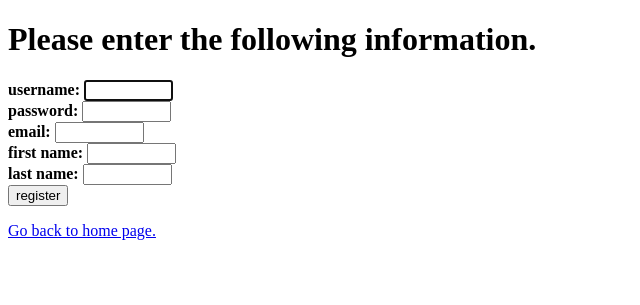
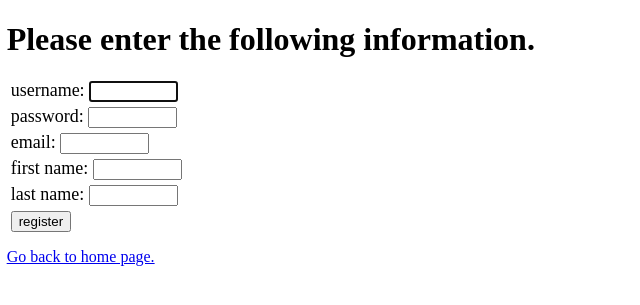
Before and after one commit to niu-tian/sql_practicer, a Flask app: page /register in a window 1280 px wide. Shown: the top 305 px of the page, without its empty margins (0-640 px from the left). Run offline with Flask 2, Linux system fonts and the light colour scheme.

Commit message:
add style sheets to login and register page

```diff
--- /dev/null
+++ b/static/login.css
@@ -0,0 +1,17 @@
+body {
+  margin: 5pt;
+}
+
+form {
+  font-size: large;
+}
+
+form div {
+  margin: 3pt;
+}
+
+#message {
+  margin: 5pt;
+  font-size: large;
+  color: brown;
+}
--- a/templates/register.html
+++ b/templates/register.html
@@ -2,20 +2,21 @@
 <html>
   <head>
     <title>Register</title>
+    <link rel="stylesheet" href="{{ url_for('static',filename='login.css') }}">
   </head>
   <body>
     <h1>Please enter the following information.</h1>
 
     <form method='POST' action="/newuser">
-      <div><strong>username: </strong><input name='name' type='text' size='8' autofocus='autofocus' /></div>
-      <div><strong>password: </strong><input name='password' type='password' size='8' /></div>
-      <div><strong>email: </strong><input name='email' type='text' size='8' autofocus='autofocus' /></div>
-      <div><strong>first name: </strong><input name='firstname' type='text' size='8' /></div>
-      <div><strong>last name: </strong><input name='lastname' type='text' size='8' /></div>
+      <div>username: <input name='name' type='text' size='8' autofocus='autofocus' /></div>
+      <div>password: <input name='password' type='password' size='8' /></div>
+      <div>email: <input name='email' type='text' size='8' autofocus='autofocus' /></div>
+      <div>first name: <input name='firstname' type='text' size='8' /></div>
+      <div>last name: <input name='lastname' type='text' size='8' /></div>
       <div><input type='submit' value='register' class='btn' /></div>
     </form>
 
-    <div>{{msg}}</div>
+    <div id="message">{{msg}}</div>
 
     <p><a href="/">Go back to home page.</a></p>
   </body>
```
Also changed, not shown: templates/login.html (+4 -3 lines).
